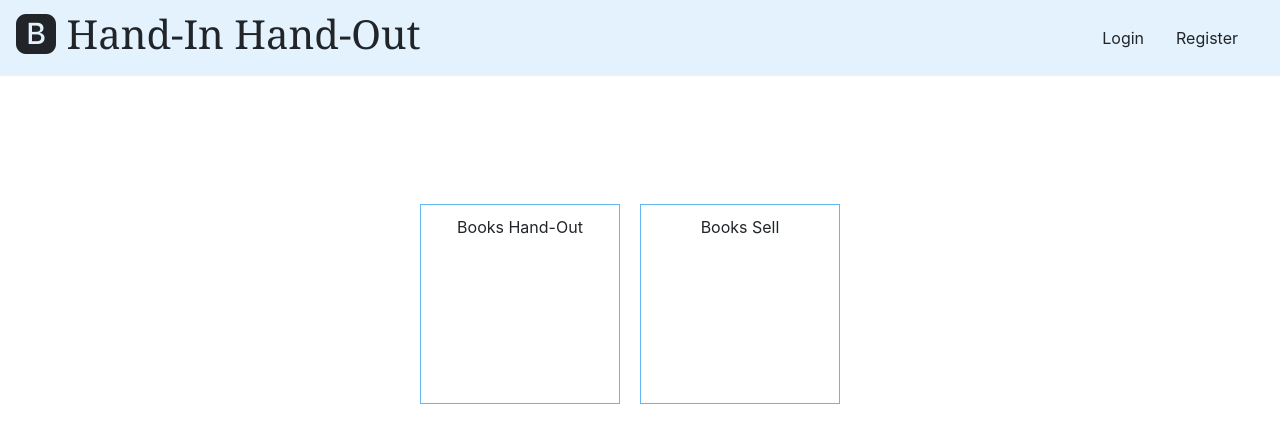
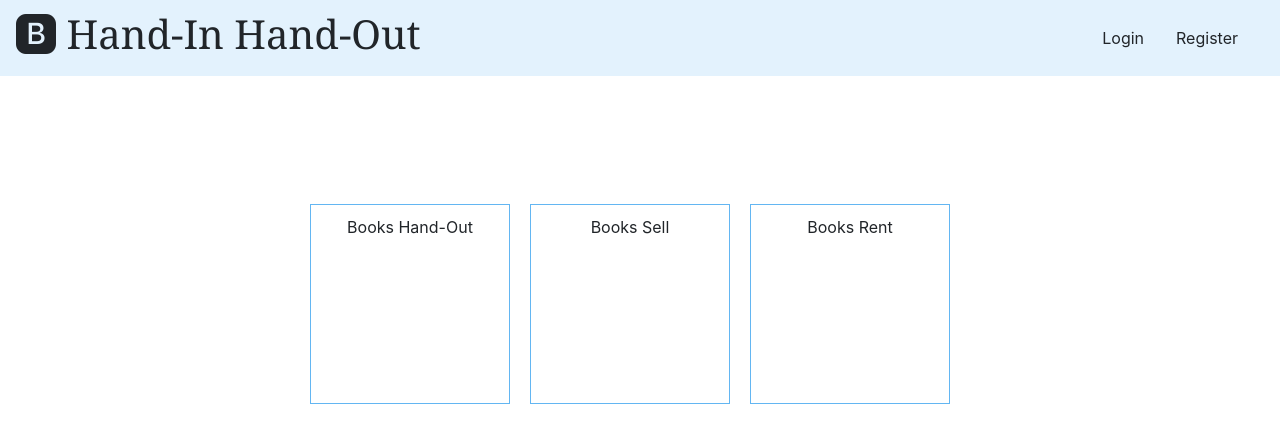
Before and after one commit to sowmya-yalamarthi/handinhandout-ui, an Angular app: page /home-dashboard in a window 1280 px wide. Shown: the top 442 px of the page. Built offline with nearby package versions, Linux system fonts and the light colour scheme.

Commit message:
Adding Books Rent Section Home Dashboard

```diff
--- a/src/app/modules/home-dashboard/homedashboard/homedashboard.component.html
+++ b/src/app/modules/home-dashboard/homedashboard/homedashboard.component.html
@@ -1,4 +1,5 @@
 <div class="home-dashboard-container">
   <div class="books-handout-section">Books Hand-Out</div>
   <div class="books-sell-section">Books Sell</div>
+  <div class="books-rent-section">Books Rent</div>
 </div>
--- a/src/app/modules/home-dashboard/homedashboard/homedashboard.component.scss
+++ b/src/app/modules/home-dashboard/homedashboard/homedashboard.component.scss
@@ -20,4 +20,13 @@
     text-align: center;
     margin-right: 20px;
   }
+
+  .books-rent-section {
+    border: 1px solid #63b6f2;
+    height: 200px;
+    width: 200px;
+    padding-top: 10px;
+    text-align: center;
+    margin-right: 20px;
+  }
 }
```
